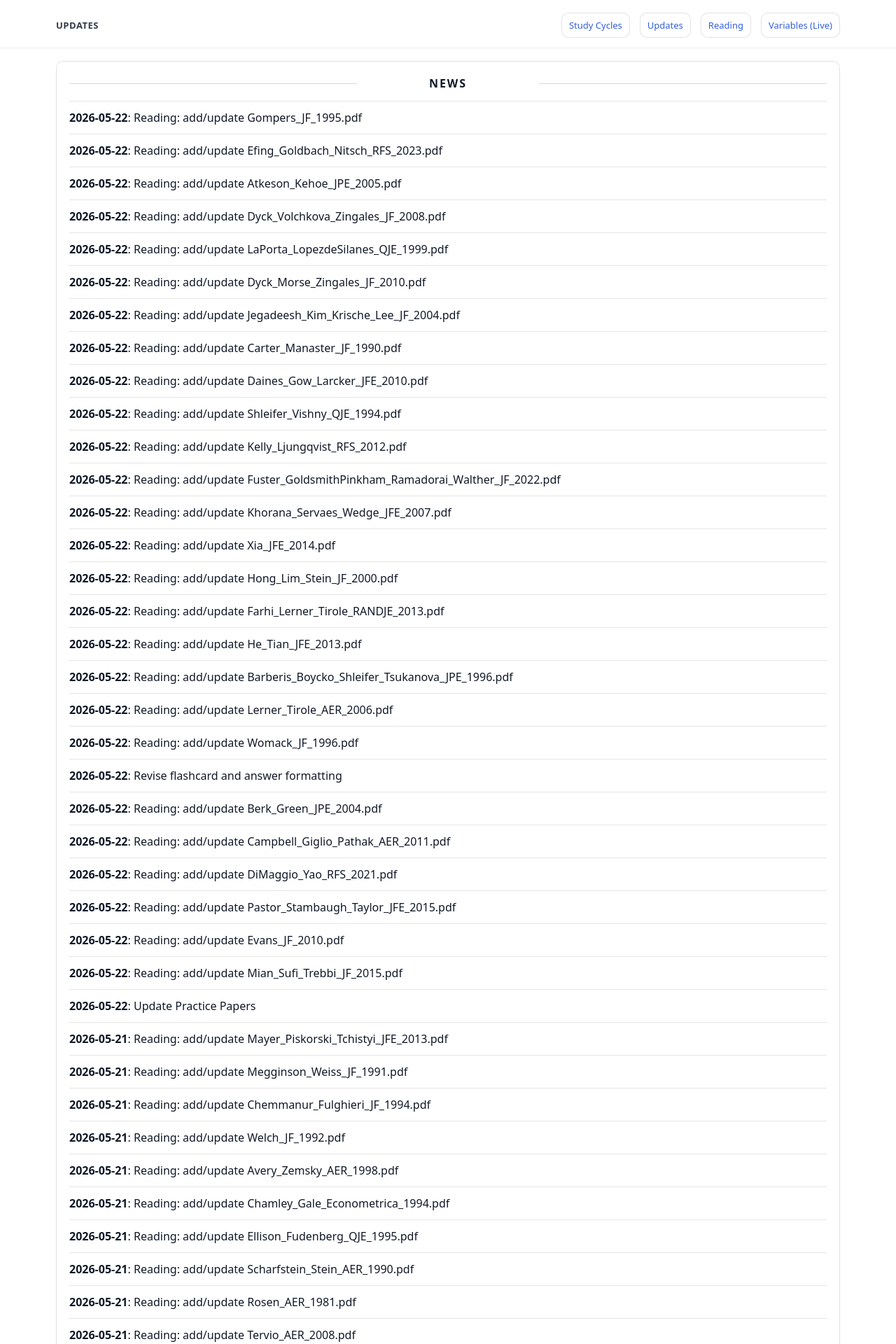
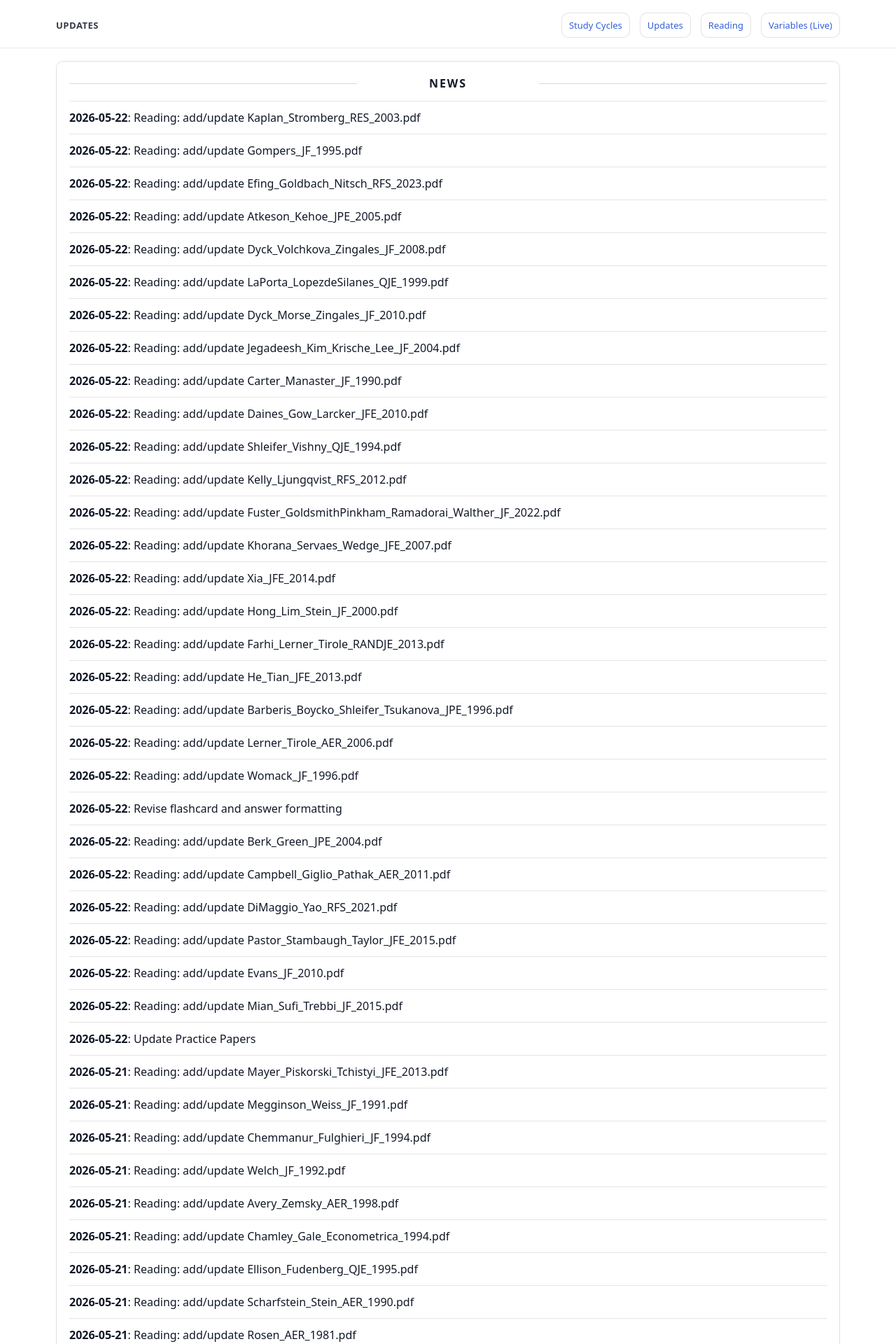
Before and after one commit to yaxinzn/study-archive, a Jekyll site: the page built from updates/index.md, in a window 1280 px wide. Shown: the top 1920 px of the page at 70% size. Built offline with Jekyll 4.4.1, drawn with Linux system fonts in a browser that asks for light colours; some of the changed text lies outside the part shown.

Commit message:
chore: update NEWS feed

```diff
--- a/_data/news.yml
+++ b/_data/news.yml
@@ -1,4 +1,7 @@
 # Auto-generated update history (sorted newest -> oldest). Do not edit manually.
+- ts: "1779447659"
+  date: "2026-05-22"
+  title: "Reading: add/update Kaplan_Stromberg_RES_2003.pdf"
 - ts: "1779447408"
   date: "2026-05-22"
   title: "Reading: add/update Gompers_JF_1995.pdf"
```
